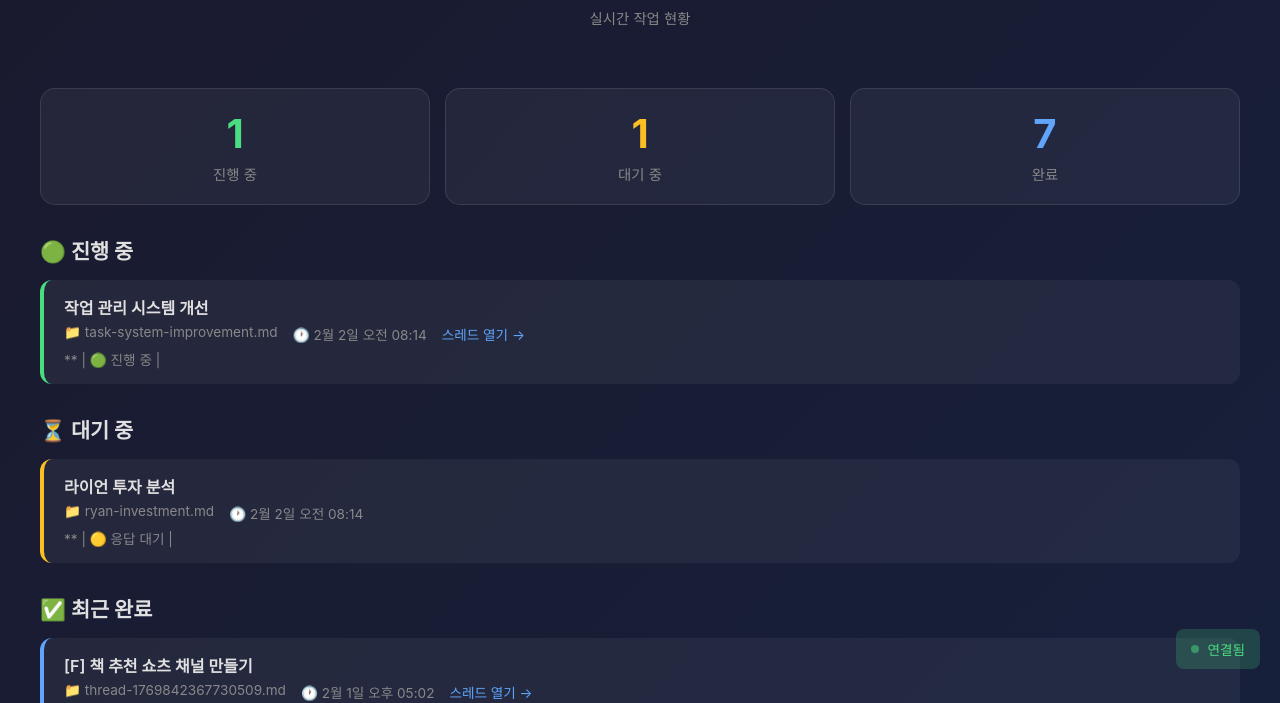
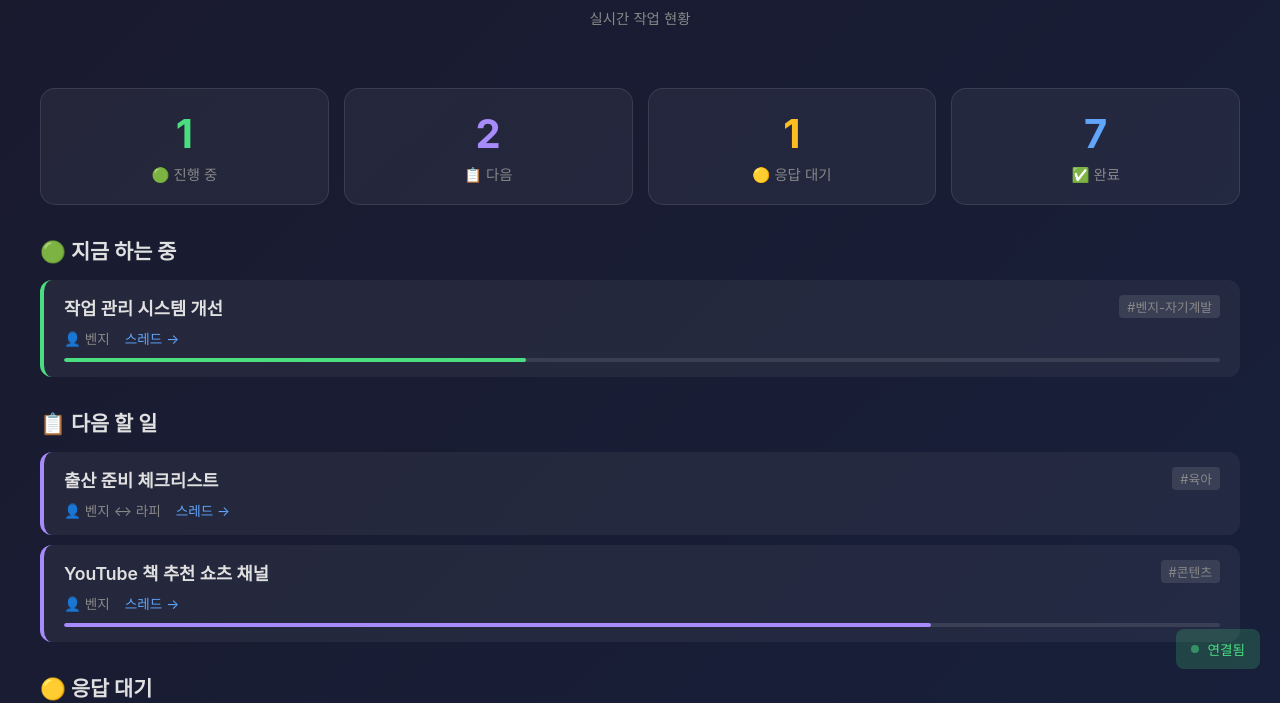
Before and after one commit to rafy-kim/benji-dashboard, a plain HTML site: page index.html in a window 1280 px wide. Shown: the part 111-814 px from the top of the page. Drawn offline with Linux system fonts and the light colour scheme.

Commit message:
🎨 대시보드 개선: next 섹션 추가 + 새 템플릿 형식 지원
- 폴더 구조: active → next → waiting → completed
- 채널/담당자/대기 대상 표시
- 진행률 바 색상 구분
- 스레드 히스토리 지원

```diff
--- a/dashboard-data.json
+++ b/dashboard-data.json
@@ -1,115 +1,136 @@
 {
-  "generated_at": "2026-02-02T08:15:06.484551",
+  "generated_at": "2026-02-02T08:15:44.743438",
   "tasks": {
     "active": [
       {
         "id": "task-system-improvement",
         "filename": "task-system-improvement.md",
-        "status": "active",
+        "folder": "active",
         "title": "작업 관리 시스템 개선",
-        "progress": 0,
         "assignee": "벤지",
+        "status": "🟢 진행 중",
+        "channel": "#벤지-자기계발",
         "thread_link": "https://raomkr.slack.com/archives/C0AC14SM0UT/p1769986395147469",
+        "waiting_for": null,
         "last_updated": "2026-02-02T08:14:59.371106",
-        "summary": "** | 🟢 진행 중 |"
+        "progress": 40
+      }
+    ],
+    "next": [
+      {
+        "id": "birth-prep",
+        "filename": "birth-prep.md",
+        "folder": "next",
+        "title": "출산 준비 체크리스트",
+        "assignee": "벤지 ↔ 라피",
+        "status": "📋 다음",
+        "channel": "#육아",
+        "thread_link": "https://raomkr.slack.com/archives/C0ACBT9M8TE/p1769943029642769",
+        "waiting_for": null,
+        "last_updated": "2026-02-02T08:14:59.416032",
+        "progress": 0
+      },
+      {
+        "id": "book-shorts-channel",
+        "filename": "book-shorts-channel.md",
+        "folder": "next",
+        "title": "YouTube 책 추천 쇼츠 채널",
+        "assignee": "벤지",
+        "status": "📋 다음",
+        "channel": "#콘텐츠",
+        "thread_link": "https://raomkr.slack.com/archives/C0AC4SF7HMK/p1769941575870289",
+        "waiting_for": null,
+        "last_updated": "2026-02-02T08:14:59.404953",
+        "progress": 75
       }
     ],
     "waiting": [
       {
         "id": "ryan-investment",
         "filename": "ryan-investment.md",
-        "status": "waiting",
+        "folder": "waiting",
         "title": "라이언 투자 분석",
-        "progress": 0,
         "assignee": "벤지",
+        "status": "🟡 응답 대기",
+        "channel": "(미정)",
         "thread_link": null,
+        "waiting_for": "라이언/라피",
         "last_updated": "2026-02-02T08:14:59.391313",
-        "summary": "** | 🟡 응답 대기 |"
+        "progress": 0
       }
     ],
     "completed": [
       {
         "id": "thread-1769842367730509",
         "filename": "thread-1769842367730509.md",
-        "status": "completed",
+        "folder": "completed",
         "title": "[F] 책 추천 쇼츠 채널 만들기",
-        "progress": 0,
         "assignee": "벤지",
+        "status": "",
+        "channel": "",
         "thread_link": "https://raomkr.slack.com/archives/C0AC9RKLCBB/p1769929436762599?thread_ts=1769929436.762599",
+        "waiting_for": null,
         "last_updated": "2026-02-01T17:02:44.334868",
-        "summary": "** ✅ 완료 (스레드 이사 → youtube-shorts-book-channel.md로 이어짐)"
+        "progress": 0
       },
       {
         "id": "thread-1769931465.411509",
         "filename": "thread-1769931465.411509.md",
-        "status": "completed",
+        "folder": "completed",
         "title": "📋 콘텐츠 채널 테스트",
-        "progress": 0,
         "assignee": "벤지",
+        "status": "",
+        "channel": "",
         "thread_link": "https://raomkr.slack.com/archives/C0AC4SF7HMK/p1769931465411509",
+        "waiting_for": null,
         "last_updated": "2026-02-01T16:50:42.205851",
-        "summary": "** 🟢 진행중"
+        "progress": 75
       },
       {
         "id": "B-youtube-channel-setup",
         "filename": "B-youtube-channel-setup.md",
-        "status": "completed",
+        "folder": "completed",
         "title": "[B] 유튜브 채널 세팅 - \"1초 선택\"",
-        "progress": 0,
         "assignee": "벤지",
+        "status": "",
+        "channel": "",
         "thread_link": null,
+        "waiting_for": null,
         "last_updated": "2026-02-01T16:50:42.192173",
-        "summary": "** 🟢 진행 중"
+        "progress": 0
       },
       {
         "id": "thread-1769908592-574059",
         "filename": "thread-1769908592-574059.md",
-        "status": "completed",
+        "folder": "completed",
         "title": "슬랙 앱 홈탭 vs 웹 대시보드 조사",
-        "progress": 0,
         "assignee": "벤지",
+        "status": "",
+        "channel": "",
         "thread_link": "https://raomkr.slack.com/archives/C0AC14SM0UT/p1769908592574059?thread_ts=1769908592.574059",
+        "waiting_for": null,
         "last_updated": "2026-02-01T16:50:42.189176",
-        "summary": "** 🟢 진행 중 (조사 대기)"
+        "progress": 0
       },
       {
         "id": "A-benji-growth-system",
         "filename": "A-benji-growth-system.md",
-        "status": "completed",
+        "folder": "completed",
         "title": "[A] 벤지 성장 시스템 구축",
-        "progress": 0,
         "assignee": "벤지",
+        "status": "",
+        "channel": "",
         "thread_link": null,
+        "waiting_for": null,
         "last_updated": "2026-02-01T16:50:42.185657",
-        "summary": "** 🟢 진행 중 (야간 집중 루틴 완료!)"
-      },
-      {
-        "id": "D-one-second-choice-video-fix",
-        "filename": "D-one-second-choice-video-fix.md",
-        "status": "completed",
-        "title": "[D] \"1초 선택\" 영상 생성 문제 해결",
-        "progress": 0,
-        "assignee": "벤지",
-        "thread_link": null,
-        "last_updated": "2026-02-01T16:50:42.181545",
-        "summary": "** ✅ 완료"
-      },
-      {
-        "id": "E-multi-thread-parallel-task-strategy",
-        "filename": "E-multi-thread-parallel-task-strategy.md",
-        "status": "completed",
-        "title": "[E] 멀티 스레드 병렬 작업 전략 수립",
-        "progress": 0,
-        "assignee": "벤지",
-        "thread_link": null,
-        "last_updated": "2026-02-01T16:50:42.177861",
-        "summary": "추적"
+        "progress": 0
       }
     ]
   },
   "stats": {
-    "total": 9,
+    "total": 11,
     "active": 1,
+    "next": 2,
     "waiting": 1,
     "completed": 7
   }
--- a/index.html
+++ b/index.html
@@ -41,7 +41,7 @@
 
         .stats {
             display: grid;
-            grid-template-columns: repeat(auto-fit, minmax(150px, 1fr));
+            grid-template-columns: repeat(auto-fit, minmax(120px, 1fr));
             gap: 15px;
             margin: 30px 0;
         }
@@ -66,6 +66,7 @@
         }
 
         .stat-card.active .stat-number { color: #4ade80; }
+        .stat-card.next .stat-number { color: #a78bfa; }
         .stat-card.waiting .stat-number { color: #fbbf24; }
         .stat-card.completed .stat-number { color: #60a5fa; }
 
@@ -101,12 +102,28 @@
         }
 
         .task-card.active { border-left-color: #4ade80; }
+        .task-card.next { border-left-color: #a78bfa; }
         .task-card.waiting { border-left-color: #fbbf24; }
         .task-card.completed { border-left-color: #60a5fa; }
 
+        .task-header {
+            display: flex;
+            justify-content: space-between;
+            align-items: flex-start;
+            margin-bottom: 8px;
+        }
+
         .task-title {
             font-weight: 600;
-            margin-bottom: 5px;
+            font-size: 1.1rem;
+        }
+
+        .task-channel {
+            font-size: 0.8rem;
+            color: #888;
+            background: rgba(255, 255, 255, 0.1);
+            padding: 2px 8px;
+            border-radius: 4px;
         }
 
         .task-meta {
@@ -115,6 +132,7 @@
             font-size: 0.85rem;
             color: #888;
             flex-wrap: wrap;
+            align-items: center;
         }
 
         .task-link {
@@ -124,6 +142,14 @@
 
         .task-link:hover {
             text-decoration: underline;
+        }
+
+        .waiting-badge {
+            background: rgba(251, 191, 36, 0.2);
+            color: #fbbf24;
+            padding: 2px 8px;
+            border-radius: 4px;
+            font-size: 0.8rem;
         }
 
         .progress-bar {
@@ -136,23 +162,19 @@
 
         .progress-fill {
             height: 100%;
-            background: #4ade80;
             border-radius: 2px;
             transition: width 0.3s;
         }
+
+        .task-card.active .progress-fill { background: #4ade80; }
+        .task-card.next .progress-fill { background: #a78bfa; }
+        .task-card.waiting .progress-fill { background: #fbbf24; }
+        .task-card.completed .progress-fill { background: #60a5fa; }
 
         .empty-state {
             text-align: center;
             padding: 30px;
             color: #666;
-        }
-
-        .status-badge {
-            display: inline-block;
-            padding: 2px 8px;
-            border-radius: 4px;
-            font-size: 0.75rem;
-            font-weight: 500;
         }
 
         .connection-status {
@@ -198,6 +220,10 @@
             font-size: 0.85rem;
             margin-top: 30px;
         }
+
+        .assignee {
+            font-size: 0.85rem;
+        }
     </style>
 </head>
 <body>
@@ -210,27 +236,38 @@
         <div class="stats">
             <div class="stat-card active">
                 <div class="stat-number" id="stat-active">-</div>
-                <div class="stat-label">진행 중</div>
+                <div class="stat-label">🟢 진행 중</div>
+            </div>
+            <div class="stat-card next">
+                <div class="stat-number" id="stat-next">-</div>
+                <div class="stat-label">📋 다음</div>
             </div>
             <div class="stat-card waiting">
                 <div class="stat-number" id="stat-waiting">-</div>
-                <div class="stat-label">대기 중</div>
+                <div class="stat-label">🟡 응답 대기</div>
             </div>
             <div class="stat-card completed">
                 <div class="stat-number" id="stat-completed">-</div>
-                <div class="stat-label">완료</div>
+                <div class="stat-label">✅ 완료</div>
             </div>
         </div>
 
         <div class="section">
-            <h2 class="section-title">🟢 진행 중</h2>
+            <h2 class="section-title">🟢 지금 하는 중</h2>
             <div class="task-list" id="active-tasks">
                 <div class="empty-state">로딩 중...</div>
             </div>
         </div>
 
         <div class="section">
-            <h2 class="section-title">⏳ 대기 중</h2>
+            <h2 class="section-title">📋 다음 할 일</h2>
+            <div class="task-list" id="next-tasks">
+                <div class="empty-state">로딩 중...</div>
+            </div>
+        </div>
+
+        <div class="section">
+            <h2 class="section-title">🟡 응답 대기</h2>
             <div class="task-list" id="waiting-tasks">
                 <div class="empty-state">로딩 중...</div>
             </div>
@@ -268,22 +305,36 @@
 
         function renderTask(task, status) {
             const threadLink = task.thread_link
-                ? `<a href="${task.thread_link}" target="_blank" class="task-link">스레드 열기 →</a>`
+                ? `<a href="${task.thread_link}" target="_blank" class="task-link">스레드 →</a>`
                 : '';
 
             const progressBar = task.progress > 0
                 ? `<div class="progress-bar"><div class="progress-fill" style="width: ${task.progress}%"></div></div>`
                 : '';
 
+            const channel = task.channel
+                ? `<span class="task-channel">${task.channel}</span>`
+                : '';
+
+            const waitingFor = task.waiting_for
+                ? `<span class="waiting-badge">⏳ ${task.waiting_for} 대기</span>`
+                : '';
+
+            const assignee = task.assignee
+                ? `<span class="assignee">👤 ${task.assignee}</span>`
+                : '';
+
             return `
                 <div class="task-card ${status}">
-                    <div class="task-title">${task.title || task.id}</div>
+                    <div class="task-header">
+                        <div class="task-title">${task.title || task.id}</div>
+                        ${channel}
+                    </div>
                     <div class="task-meta">
-                        <span>📁 ${task.filename}</span>
-                        <span>🕐 ${formatDate(task.last_updated)}</span>
+                        ${assignee}
+                        ${waitingFor}
                         ${threadLink}
                     </div>
-                    ${task.summary ? `<div class="task-meta" style="margin-top: 5px;">${task.summary}</div>` : ''}
                     ${progressBar}
                 </div>
             `;
@@ -306,14 +357,16 @@
                 const data = await response.json();
 
                 // 통계 업데이트
-                document.getElementById('stat-active').textContent = data.stats.active;
-                document.getElementById('stat-waiting').textContent = data.stats.waiting;
-                document.getElementById('stat-completed').textContent = data.stats.completed;
+                document.getElementById('stat-active').textContent = data.stats.active || 0;
+                document.getElementById('stat-next').textContent = data.stats.next || 0;
+                document.getElementById('stat-waiting').textContent = data.stats.waiting || 0;
+                document.getElementById('stat-completed').textContent = data.stats.completed || 0;
 
                 // 작업 목록 렌더링
                 renderTasks(data.tasks.active, 'active-tasks', 'active');
+                renderTasks(data.tasks.next, 'next-tasks', 'next');
                 renderTasks(data.tasks.waiting, 'waiting-tasks', 'waiting');
-                renderTasks(data.tasks.completed.slice(0, 5), 'completed-tasks', 'completed');
+                renderTasks(data.tasks.completed, 'completed-tasks', 'completed');
 
                 // 마지막 업데이트 시간
                 document.getElementById('last-update').textContent = formatDate(data.generated_at);
```
